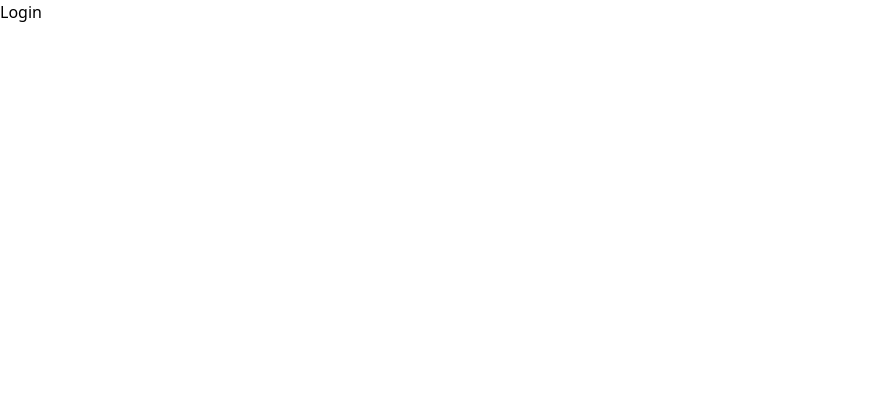
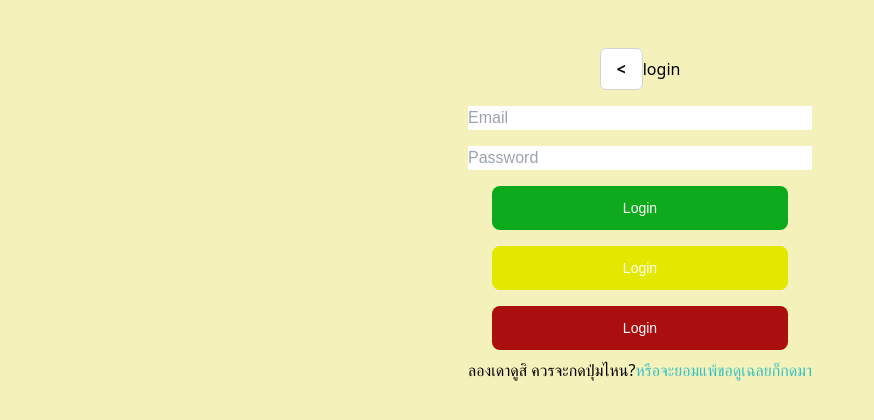
Before and after one commit to IamMrTeapot/Mememorize, a React (Vite) app: page /login in a window 1280 px wide. Shown: the top 420 px of the page, without its empty margins (0-874 px from the left). Built offline with nearby package versions, Linux system fonts and the light colour scheme.

Commit message:
add login page (#3)

```diff
--- a/src/pages/Login/LoginPage.tsx
+++ b/src/pages/Login/LoginPage.tsx
@@ -1,3 +1,77 @@
+import { useState } from "react";
+import LoginButton from "../../components/LoginButton";
+import Redirect from "../../routes/Redirect";
+
 export default function LoginPage() {
-  return <div>Login</div>;
+  const [email, setEmail] = useState<string>("");
+  const [password, setPassword] = useState<string>("");
+  const [random] = useState<number>(Math.floor(Math.random() * 3));
+  const colors = ["green", "yellow", "red"];
+
+  const handleGuess = () => {
+    alert(`The correct button is ${colors[random]}`);
+  };
+
+  const handleLogin = (index: number) => () => {
+    if (index === random) {
+      alert("Login Success");
+    } else {
+      alert("ว้ายยยย");
+    }
+  };
+
+  return (
+    <main className="w-full bg-meme-yellow min-h-[100vh] ">
+      <div className="flex flex-wrap justify-evenly items-center">
+        <div className="flex flex-col my-10 mx-10">
+          <div className="flex flex-row justify-center items-center my-2">
+            <button
+              onClick={() => Redirect({ to: "/" })}
+              className="font-semibold bg-white border border-gray-300 rounded-md px-4 py-2 hover:bg-gray-100"
+            >
+              &lt;
+            </button>
+            <p>login</p>
+          </div>
+          <input
+            type="email"
+            id="email"
+            name="email"
+            value={email}
+            onChange={(e) => setEmail(e.target.value)}
+            placeholder="Email"
+            className="font-urbanist font-medium my-2"
+            required
+          />
+          <input
+            type="password"
+            id="password"
+            name="password"
+            value={password}
+            placeholder="Password"
+            onChange={(e) => setPassword(e.target.value)}
+            className="font-urbanist font-medium my-2"
+            required
+          />
+          {colors.map((color, index) => (
+            <LoginButton
+              key={color}
+              onClick={handleLogin(index)}
+              color={color as "green" | "yellow" | "red" | "white"}
+              isRegister={false}
+            />
+          ))}
+          <div className="flex flex-row justify-end">
+            ลองเดาดูสิ ควรจะกดปุ่มไหน?{" "}
+            <div
+              onClick={() => handleGuess()}
+              className="text-answer-blue hover:cursor-pointer"
+            >
+              หรือจะยอมแพ้ขอดูเฉลยก็กดมา
+            </div>
+          </div>
+        </div>
+      </div>
+    </main>
+  );
 }
--- a/tailwind.config.js
+++ b/tailwind.config.js
@@ -6,6 +6,7 @@ export default {
       colors: {
         "meme-yellow": "#f4f1bb",
         "meme-header": "#f2ed8e",
+        "answer-blue": "#35C2C1",
       },
       fontFamily: {
         urbanist: ["Urbanist", "sans-serif", "sans-francisco"],
```
